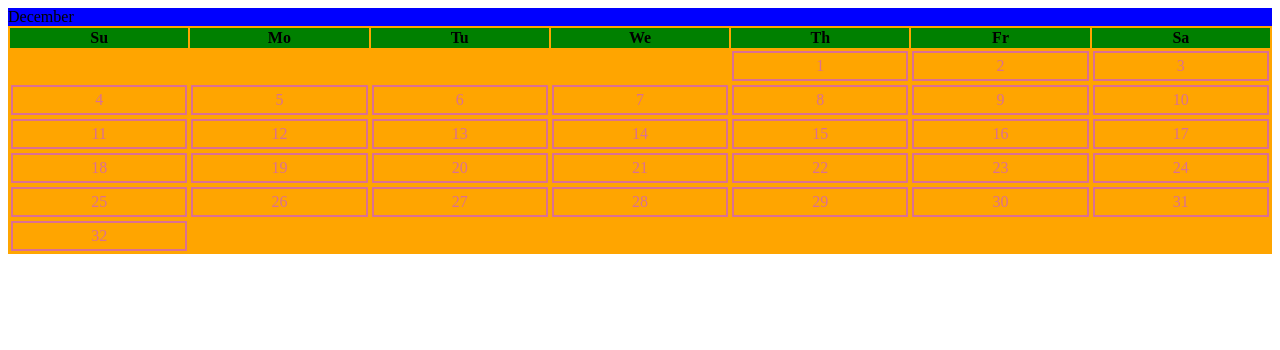
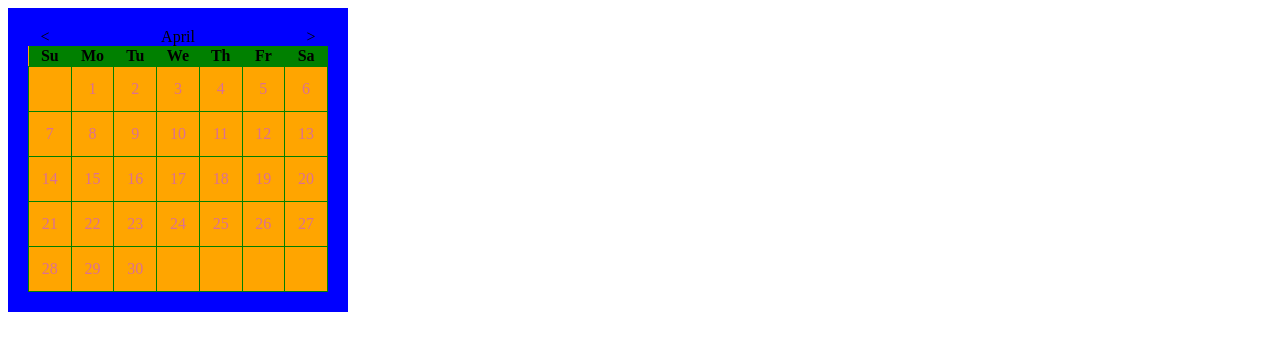
Before and after one commit to lodge-io/booking-module, a React app: page / in a window 1280 px wide. Shown: the top 350 px of the page. Built offline with nearby package versions, Linux system fonts and the light colour scheme; the HTML template or start-up script is replaced by a standard one.

Commit message:
Allow calendar to cycle between months

```diff
--- a/client/src/app.jsx
+++ b/client/src/app.jsx
@@ -22,26 +22,45 @@ function numToDay(num) {
   return DAY_NAMES[num];
 }
 
+console.log(Date, 'is the date object');
+console.log(Set, ' is a set');
+console.log(Math, ' is math');
+console.log(Map, ' is map');
+
+
 function getLastMonthDate(month, year = 2019) {
   return (new Date(year, month + 1, 0)).getDate();
 }
-console.log(Date);
+console.log('asdf')
 function numToMonth(num) {
   return MONTH_NAMES[num];
 }
 
 function getMonthStartWeekday(month, year = 2019) {
-  return new Date(year, month).getDate();
+  return new Date(year, month).getDay();
 }
 
 const CalendarBox = styled.div`
   background: transparent;
-  border: 2px solid palevioletred;
   color: palevioletred;
-  // margin: 0 1em;
   padding: 0.25em 0.25em;
   text-align: center;
 `
+const TableD = styled.td`
+  border: 1px solid green;
+  width: 42px; height:42px;
+`
+
+const ArrowSpan = styled.span`
+  flex-grow: 1;
+  text-align: center;
+`
+const MonthSpan = styled.span`
+  flex-grow: 8;
+  text-align: center;
+`
+
+
 const Head = styled.th`
   width: 14%;
   background-color:green;
@@ -50,47 +69,78 @@ const Table = styled.table`
   background-color:orange;
   width:100%;
   padding:0px;
-
+  border-collapse: collapse;
 `
-
+const TopRow = styled.span`
+  display: flex;
+  flex-direction: row;
+`
 const TableHolder = styled.div`
   background-color:blue;
-  width: 100%;
-`;
-const Date = styled.div`
+  width: 300px;
+  padding: 20px;
 
 `;
+// const Date = styled.div`
+
+// `;
 
 class Asdf extends React.Component {
   constructor(props) {
     super(props);
+    this.state = { month: 3, year: 2019};
   }
+
+  nextMonth(){
+    let month = this.state.month + 1;
+    let year = this.state.year;
+    if (month === 12) {
+      month = 0;
+      year = this.state.year + 1;
+    }
+    this.setState({ month, year });
+  }
+
+  lastMonth(){
+    let month = this.state.month - 1;
+    let year = this.state.year;
+    if (month === -1) {
+      month = 11;
+      year = this.state.year - 1;
+    }
+    this.setState({ month, year });
+  }
+
   render(){
-    const year = 2019;
-    const monthIn = 11;
-    let month = MONTH_NAMES[monthIn];
+    const year = this.state.year;
+    let month = MONTH_NAMES[this.state.month];
     let date = 1;
-    let lastDay = 32;//getLastMonthDate(monthIn, year);
-    let firstDay = 4;//getMonthStartWeekday(monthIn, year);
+    let lastDay = getLastMonthDate(this.state.month, year);
+    console.log(this.state.month, year);
+    let firstDay = getMonthStartWeekday(this.state.month, year);
+    console.log(firstDay);
     let table = [];
 
     while(date <= lastDay) {
       let week = [];
       for (let i = 0; i < 7; i++) {
         if ((date === 1 && i < firstDay) || date > lastDay) {
-          week.push(<td></td>);
+          week.push(<TableD></TableD>);
         } else {
           let myDate = date;
-          week.push(<td><CalendarBox onMouseOver={()=>console.log(myDate)}>{myDate}</CalendarBox></td>)
+          week.push(<TableD><CalendarBox onMouseOver={()=>console.log(myDate)}>{myDate}</CalendarBox></TableD>)
           date++;
         }
       }
       table.push(week);
     }
-    console.log(table);
     return (
       <TableHolder>
-        {month}
+        <TopRow>
+          <ArrowSpan onClick={() => this.lastMonth()}>&lt;</ArrowSpan>
+          <MonthSpan>{month}</MonthSpan>
+          <ArrowSpan onClick={() => this.nextMonth()}>&gt;</ArrowSpan>
+        </TopRow>
         <Table>
           <tr>
             {SHORT_DAY_NAMES.map((val) =>  <Head>{val}</Head> )}
```
